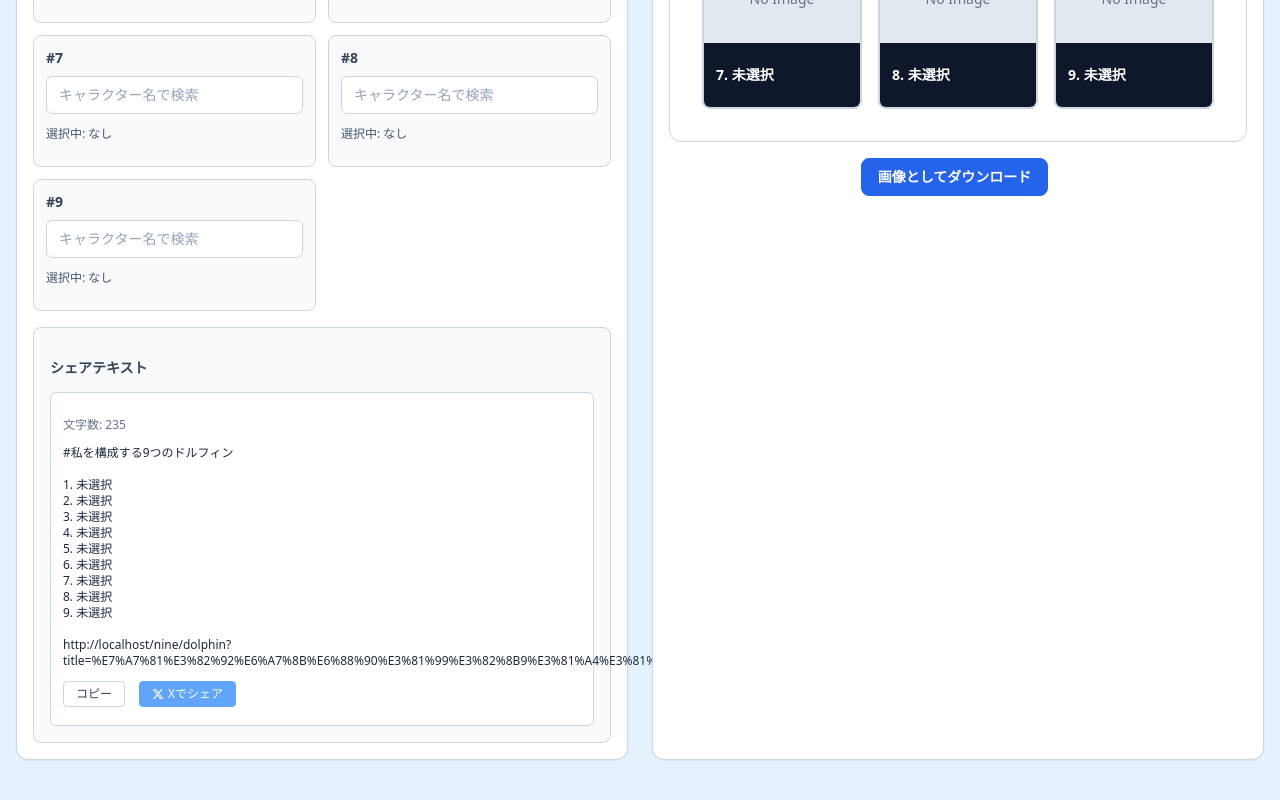
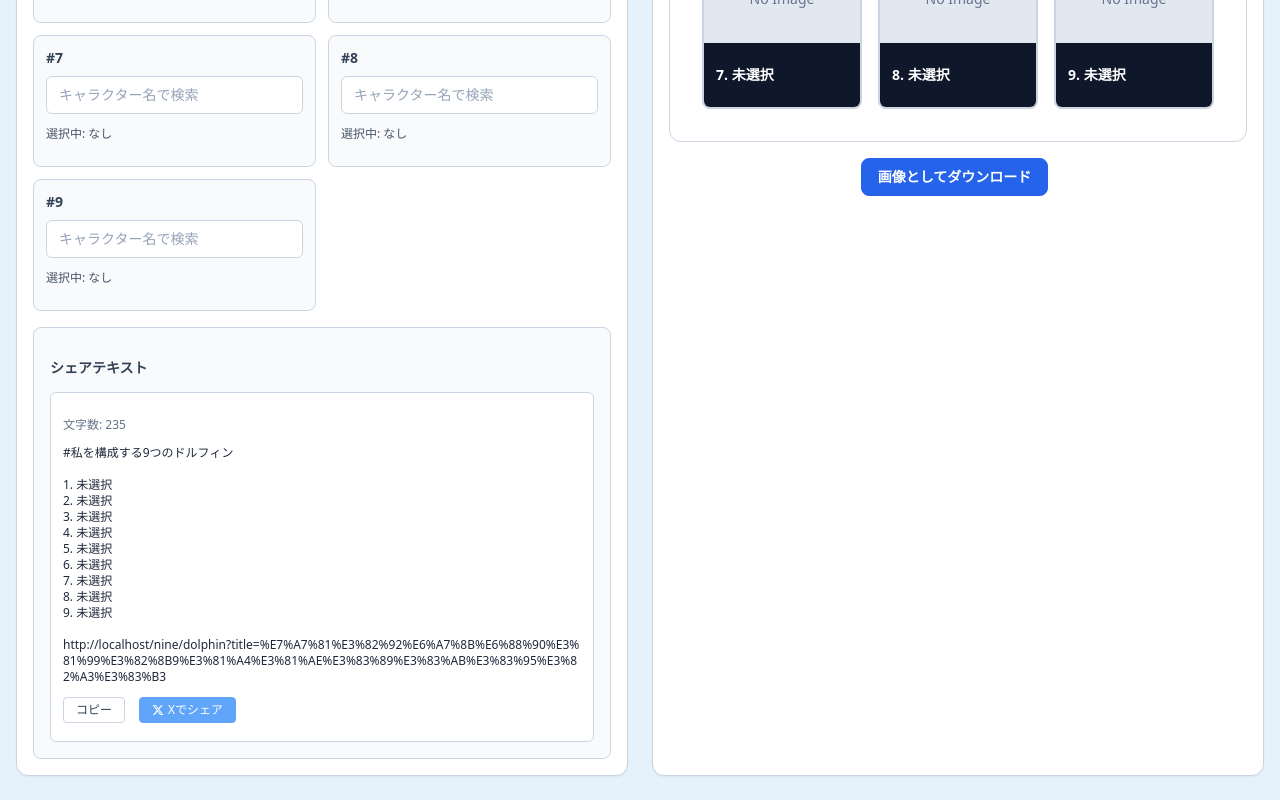
Before and after one commit to maguro-alternative/my-portfolio-site, a Next.js app: page /nine/dolphin in a window 1280 px wide. Shown: the part 652-1452 px from the top of the page. Built offline with nearby package versions, Linux system fonts and the light colour scheme.

Commit message:
テキスト調整

```diff
--- a/src/app/nine/dolphin/components/ShareTextSection.tsx
+++ b/src/app/nine/dolphin/components/ShareTextSection.tsx
@@ -14,7 +14,7 @@ export function ShareTextSection({ shareText, onCopy }: ShareTextSectionProps) {
       <p className="text-sm font-semibold text-slate-700">シェアテキスト</p>
       <div className="rounded-md border border-slate-300 bg-white p-3">
         <p className="mb-2 text-xs text-slate-500">文字数: {shareText.length}</p>
-        <p className="mb-3 whitespace-pre-wrap text-xs text-slate-800">{shareText}</p>
+        <p className="mb-3 whitespace-pre-wrap break-all text-xs text-slate-800">{shareText}</p>
         <div className="flex gap-2">
           <button
             onClick={onCopy}
```
